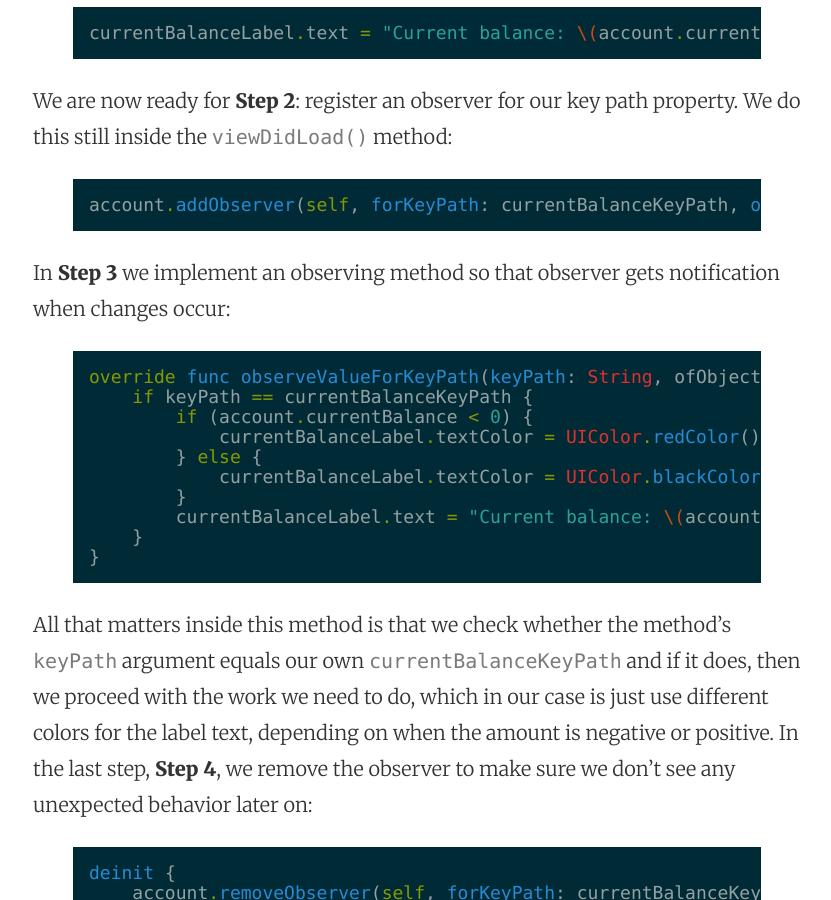
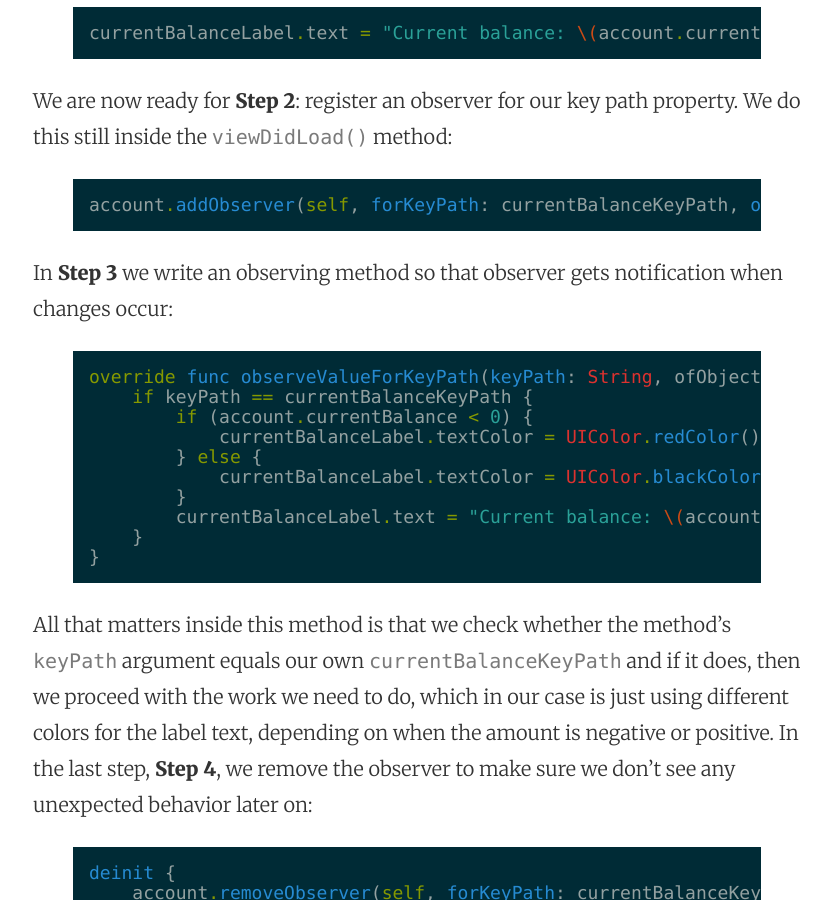
Before and after one commit to mhorga/mhorga.github.io, a Jekyll site: the page built from _posts/2015-09-06-object-communication-in-ios.markdown, in a window 1280 px wide and 900 px high, scrolled down 2300 px. Shown: the whole window, without its empty margins (223-1054 px from the left). Built offline with Jekyll 4.4.1, drawn with Linux system fonts in a browser that asks for light colours.

Commit message:
Post update: Object communication in iOS with KVO

```diff
--- a/_posts/2015-09-06-object-communication-in-ios.markdown
+++ b/_posts/2015-09-06-object-communication-in-ios.markdown
@@ -56,7 +56,7 @@ We are now ready for __Step 2__: register an observer for our key path property.
 account.addObserver(self, forKeyPath: currentBalanceKeyPath, options: NSKeyValueObservingOptions.Old | NSKeyValueObservingOptions.New, context: nil)
 {% endhighlight %}
 
-In __Step 3__ we implement an observing method so that observer gets notification when changes occur:
+In __Step 3__ we write an observing method so that observer gets notification when changes occur:
 
 {% highlight swift %}
 override func observeValueForKeyPath(keyPath: String, ofObject object: AnyObject, change: [NSObject : AnyObject], context: UnsafeMutablePointer<Void>) {
@@ -71,7 +71,7 @@ override func observeValueForKeyPath(keyPath: String, ofObject object: AnyObject
 }
 {% endhighlight %}
 
-All that matters inside this method is that we check whether the method's `keyPath` argument equals our own `currentBalanceKeyPath` and if it does, then we proceed with the work we need to do, which in our case is just use different colors for the label text, depending on when the amount is negative or positive. In the last step, __Step 4__, we remove the observer to make sure we don't see any unexpected behavior later on:
+All that matters inside this method is that we check whether the method's `keyPath` argument equals our own `currentBalanceKeyPath` and if it does, then we proceed with the work we need to do, which in our case is just using different colors for the label text, depending on when the amount is negative or positive. In the last step, __Step 4__, we remove the observer to make sure we don't see any unexpected behavior later on:
 
 {% highlight swift %}
 deinit {
```
